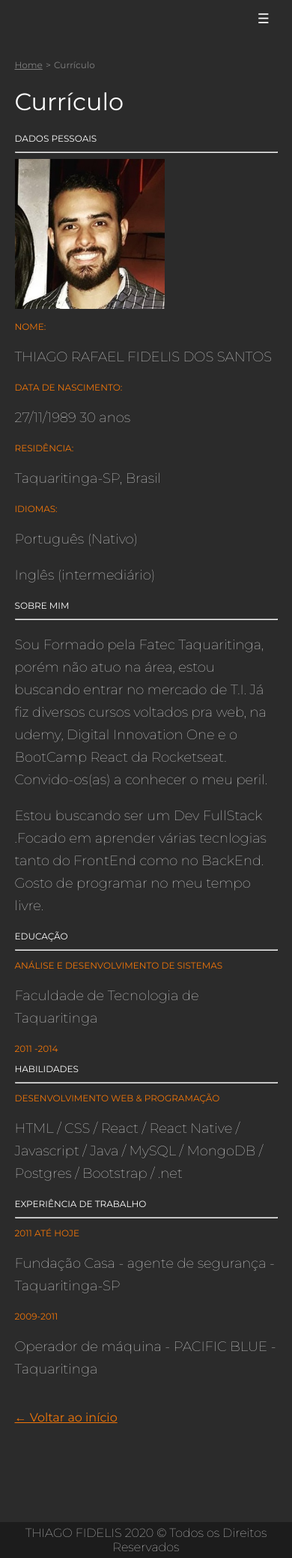
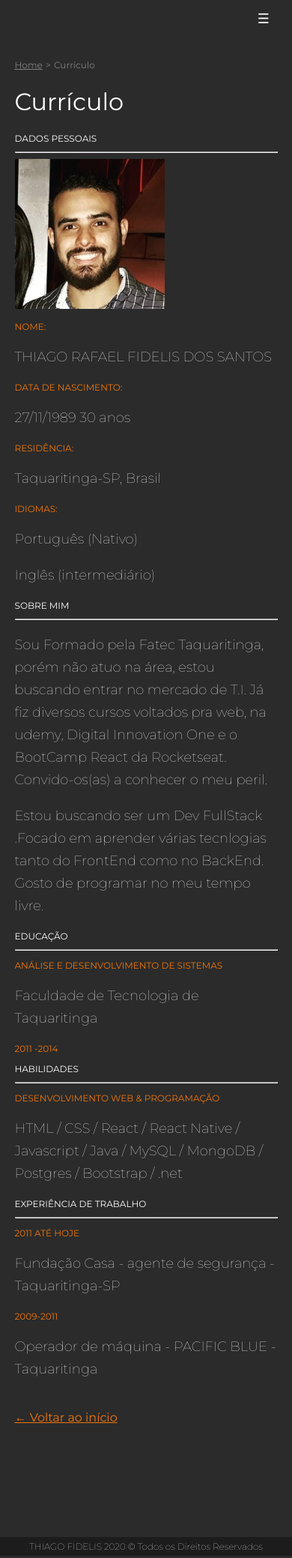
Before and after one commit to fidelis27/portfolio-thiagofidelis, a PHP site: page /resume.html in a window 390 px wide. Shown: the whole page at 75% size. Run offline with PHP 8.4, Linux system fonts and the light colour scheme.

Commit message:
final commit

```diff
--- a/css/styles.css
+++ b/css/styles.css
@@ -333,7 +333,7 @@ body {
         margin-right: 20px;
     }
     .main {
-        padding: 10px 5% 130px 5%;
+        padding: 10px 5% 150px 5%;
     }
     .main p {
         text-align: left;
@@ -377,5 +377,8 @@ body {
         display: block;
         margin-top: 40px;
     }
+    .footer {
+        font-size: 12px;
+    }
 
 }
```
